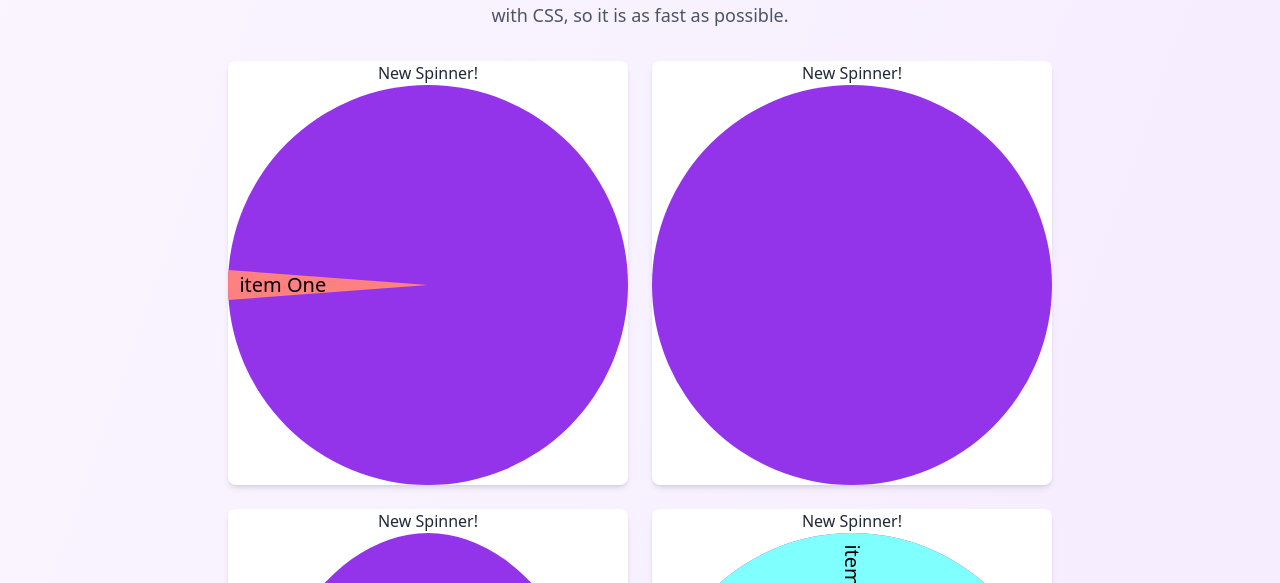
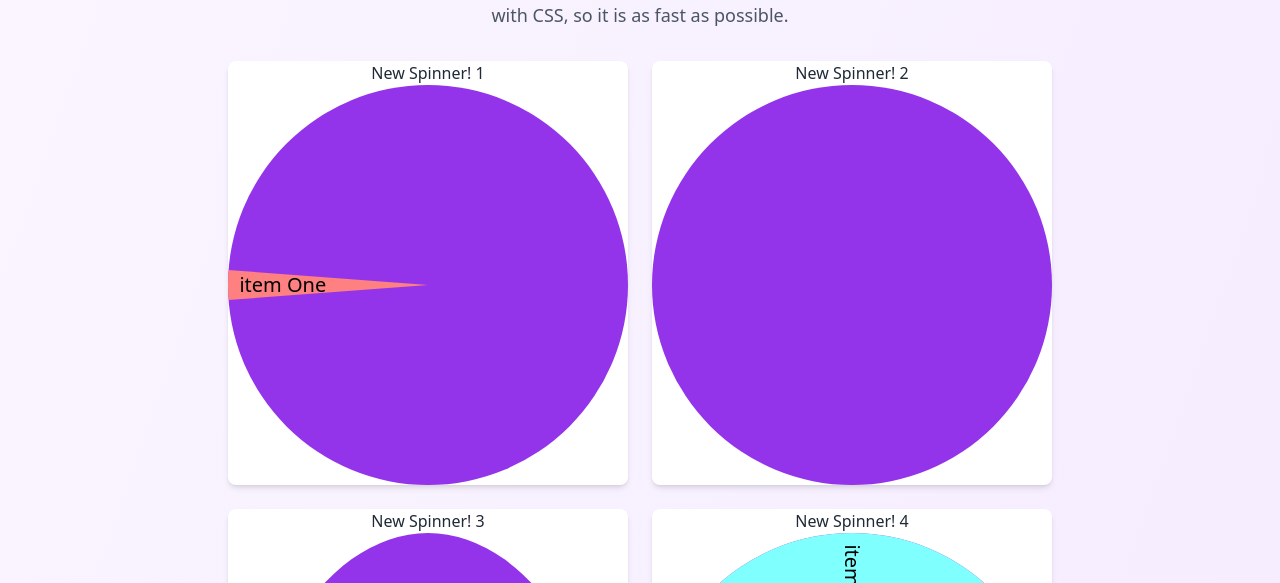
Before and after one commit to skamansam/ultimate-spinner, a SvelteKit app: page / in a window 1280 px wide. Shown: the part 143-726 px from the top of the page. Built offline with nearby package versions, Linux system fonts and the light colour scheme.

Commit message:
add a bunch of demo spinners

```diff
--- a/src/routes/+page.svelte
+++ b/src/routes/+page.svelte
@@ -4,135 +4,7 @@
 	import { onMount } from 'svelte';
 	import { theme } from '$lib/stores/theme.js';
 
-	let title = '';
-	let items = ['item One', 'item Two', 'item Three'];
-	let spinners = [
-		{
-			title: 'New Spinner!',
-			items: [
-				'item One',
-			]
-		},
-        {
-			title: 'New Spinner!',
-			items: [
-				'item One',
-				'item Two',
-			]
-		},
-
-        {
-			title: 'New Spinner!',
-			items: [
-				'item One',
-				'item Two',
-				'item Three',
-			]
-		},
-		{
-			title: 'New Spinner!',
-			items: [
-				'item One',
-				'item Two',
-				'item Three',
-				'item Four',
-			]
-		},
-		{
-			title: 'New Spinner!',
-			items: [
-				'item One',
-				'item Two',
-				'item Three',
-				'item Four',
-				'item Five',
-			]
-		},
-
-		{
-			title: 'New Spinner!',
-			items: [
-				'item One',
-				'item Two',
-				'item Three',
-				'item Four',
-				'item Five',
-				'item Six',
-			]
-		},
-		{
-			title: 'New Spinner!',
-			items: [
-				'item One',
-				'item Two',
-				'item Three',
-				'item Four',
-				'item Five',
-				'item Six',
-				'item Seven',
-			]
-		},
-		{
-			title: 'New Spinner!',
-			items: [
-				'item One',
-				'item Two',
-				'item Three',
-				'item Four',
-				'item Five',
-				'item Six',
-				'item Seven',
-				'item Eight',
-			]
-		},
-		{
-			title: 'New Spinner!',
-			items: [
-				'item One',
-				'item Two',
-				'item Three',
-				'item Four',
-				'item Five',
-				'item Six',
-				'item Seven',
-				'item Eight',
-				'item Nine',
-			]
-		},
-		{
-			title: 'New Spinner!',
-			items: [
-				'item One',
-				'item Two',
-				'item Three',
-				'item Four',
-				'item Five',
-				'item Six',
-				'item Seven',
-				'item Eight',
-				'item Nine',
-				'item Ten',
-			]
-		},
-		{
-			title: 'New Spinner!',
-			items: [
-				'item One',
-				'item Two',
-				'item Three',
-				'item Four',
-				'item Five',
-				'item Six',
-				'item Seven',
-				'item Eight',
-				'item Nine',
-				'item Ten',
-				'item Eleven',
-			]
-		},
-		{
-			title: 'New Spinner!',
-			items: [
+    const testItemTexts = [
 				'item One',
 				'item Two',
 				'item Three',
@@ -145,10 +17,15 @@
 				'item Ten',
 				'item Eleven',
 				'item Twelve'
-			]
-		}
-	];
-	let dialog;
+			];
+	let title = '';
+	let items = ['item One', 'item Two', 'item Three'];
+	let spinners = (new Array(12)).fill(0).map((_, i) => ({
+        title: `New Spinner! ${i + 1}`,
+        items: testItemTexts.slice(0, i + 1)
+    })).flat().concat([{ title: "Test 1000!", items: (new Array(1000)).fill(0).map((_, i) => `item ${i + 1}`) }]);
+
+    let dialog;
 
 	function handleSubmit() {
 		spinners = [...spinners, { title, items: items.split(',').map((s) => s.trim()) }];
```
